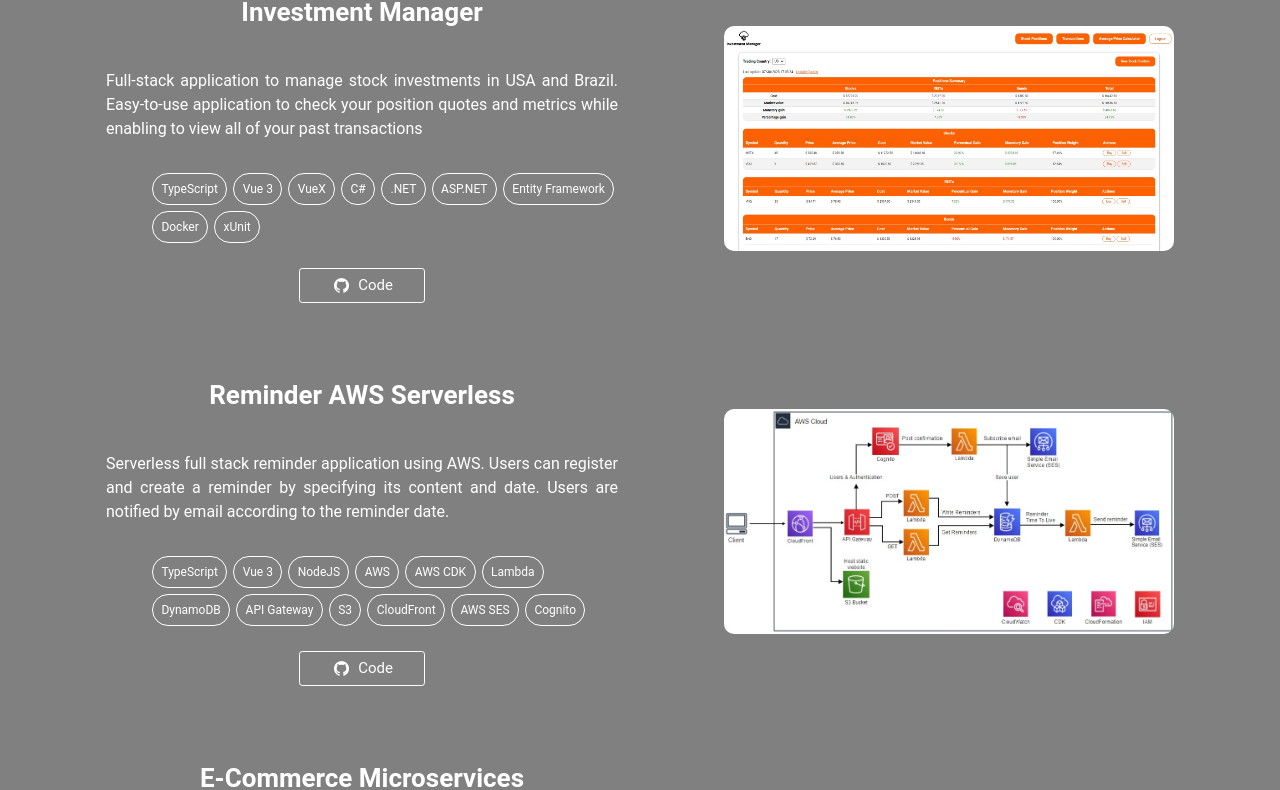
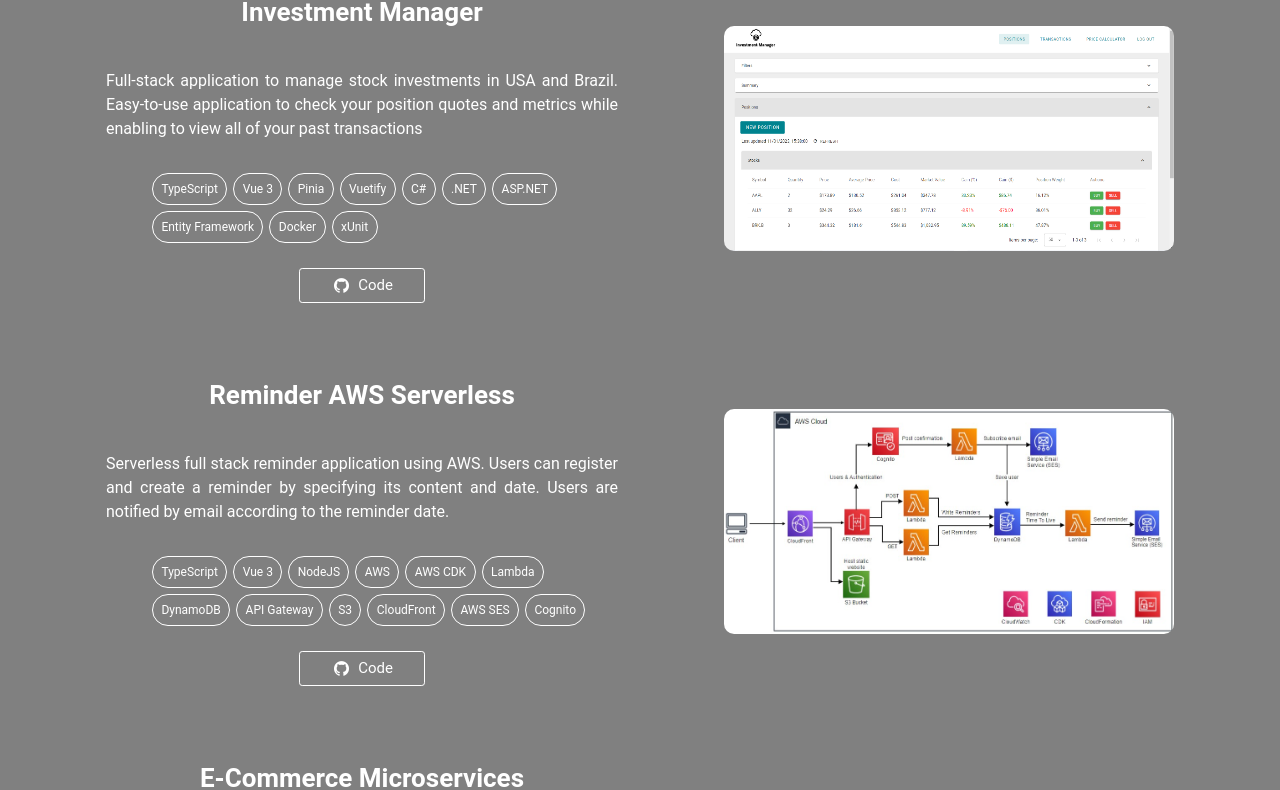
Before and after one commit to leonardo-pinto/leonardo-pinto-portfolio, a React (Create React App) app: page / in a window 1280 px wide. Shown: the part 1614-2404 px from the top of the page. Built offline with nearby package versions, Linux system fonts and the light colour scheme.

Commit message:
feat: update investment manager project information

```diff
--- a/src/projectsData.js
+++ b/src/projectsData.js
@@ -1,5 +1,5 @@
 import pokemonTcg from './assets/images/pokemon-tcg.png';
-import investmentManager from './assets/images/investment-manager.jpg';
+import investmentManager from './assets/images/investment-manager.png';
 import awsServerless from './assets/images/aws-serverless.jpg';
 import ecommerce from './assets/images/ecommerce.jpeg';
 import librarySystem from './assets/images/library-system.jpg';
@@ -10,7 +10,7 @@
     description: 'Full-stack application to manage stock investments in USA and Brazil. Easy-to-use application to check your position quotes and metrics while enabling to view all of your past transactions',
     image: investmentManager,
     code: 'https://github.com/leonardo-pinto/investment-manager',
-    tags: ['TypeScript', 'Vue 3', 'VueX', 'C#', '.NET', 'ASP.NET', 'Entity Framework', 'Docker', 'xUnit'],
+    tags: ['TypeScript', 'Vue 3', 'Pinia', 'Vuetify', 'C#', '.NET', 'ASP.NET', 'Entity Framework', 'Docker', 'xUnit'],
   },
   {
     title: 'Reminder AWS Serverless',
```
Also changed, not shown: src/assets/images/investment-manager.jpg (deleted), src/assets/images/investment-manager.png (added).
